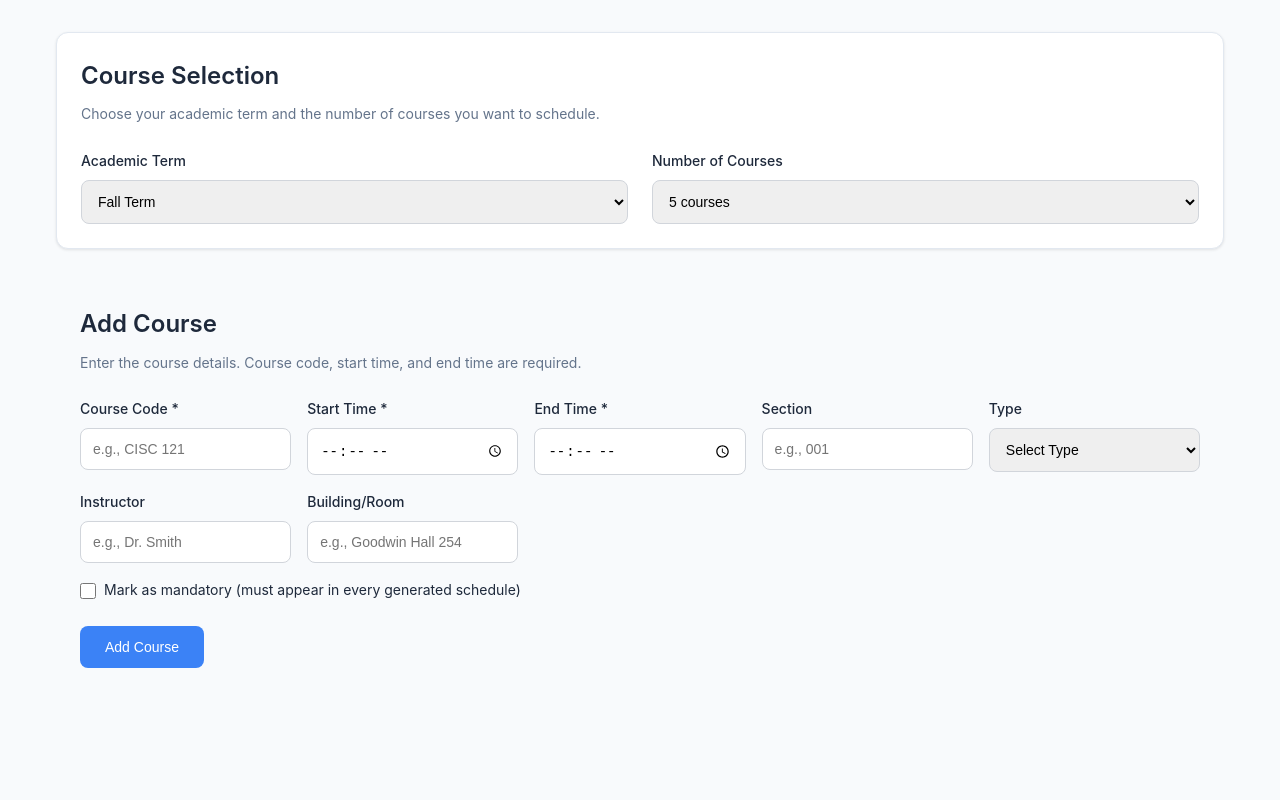
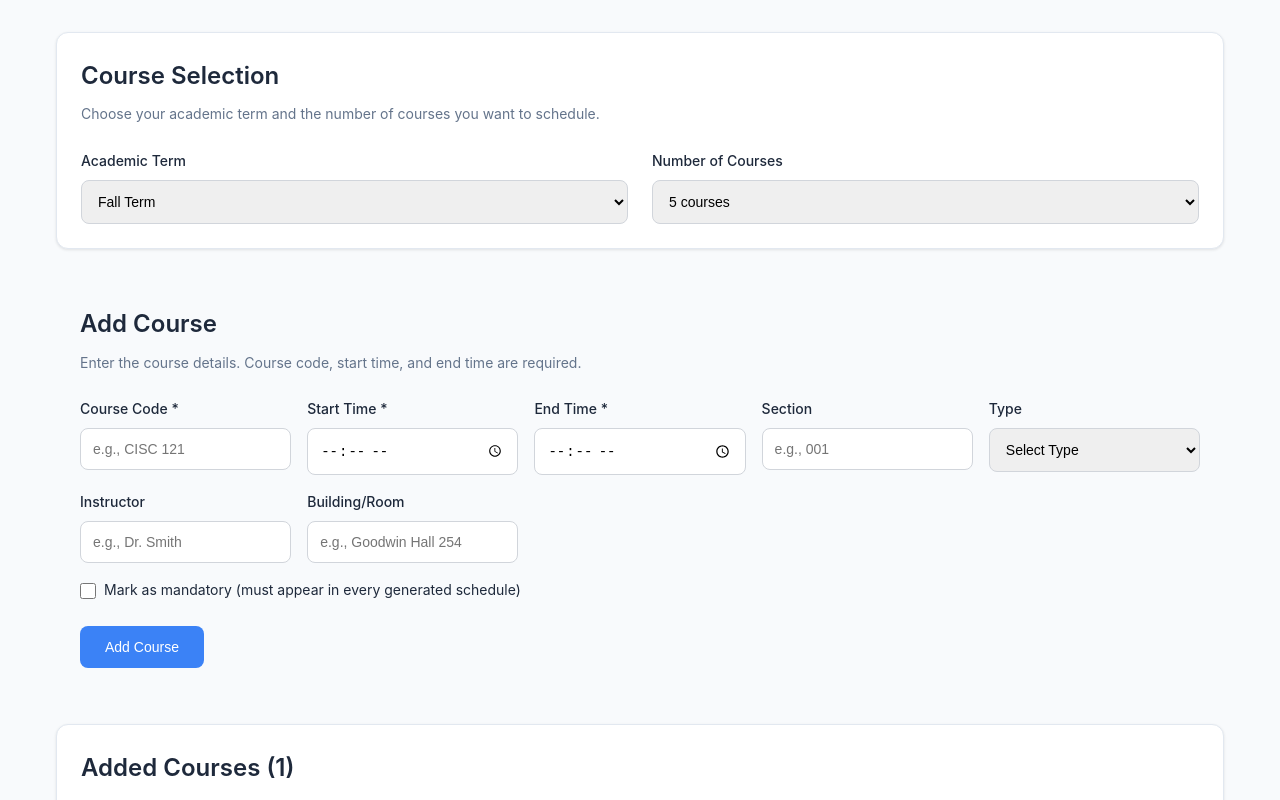
Before and after one commit to CoreyMcCann/Course-Scheduler-App, a React (Create React App) app in the folder frontend/: page / in a window 1280 px wide. Both pictures are taken after typing "Sample", "10:30", "10:30", "Sample", "Sample", "Sample" into the empty fields and a click on the button "Add Course". Shown: the top 800 px of the page. Built offline with nearby package versions, Linux system fonts and the light colour scheme.

Commit message:
created course list component

```diff
--- a/frontend/src/App.js
+++ b/frontend/src/App.js
@@ -2,6 +2,7 @@ import { useState } from 'react';
 import { useCourseManager } from './hooks/useCourseManager';
 import CourseInputForm from "./components/CourseInputForm";
 import CourseSelectionForm from "./components/CourseSelectionForm";
+import CourseList from "./components/CourseList";
 import './App.css';
 
 
@@ -28,6 +29,13 @@ function App() {
           editingCourse={editingCourse}
           setEditingCourse={setEditingCourse}
         />
+
+        <CourseList
+          courses={courses}
+          onEditCourse={setEditingCourse}
+          onDeleteCourse={deleteCourse}
+        />
+
       </main>
     </div>
   );
--- /dev/null
+++ b/frontend/src/components/CourseList.js
@@ -0,0 +1,33 @@
+import CourseItem from "./CourseItem"
+
+function CourseList({ courses, onEditCourse, onDeleteCourse }) {
+    if (courses.length === 0) {
+        return null
+    }
+
+    return (
+        <div className="card">
+            <div className="card-header">
+                <h2 className="card-title">Added Courses ({courses.length})</h2>
+                <p className="card-description">
+                    Review your courses below. You can edit or delete any course before
+                    generating schedules.
+                </p>
+            </div>
+            <div className="card-content">
+                <div className="course-list">
+                    {courses.map((course) => (
+                        <CourseItem
+                        key={course.id}
+                        course={course}
+                        onEdit={() => onEditCourse(course)}
+                        onDelete={() => onDeleteCourse(course.id)}
+                        />
+                    ))}
+                </div>
+            </div>
+        </div>
+    )
+}
+
+export default CourseList
```
